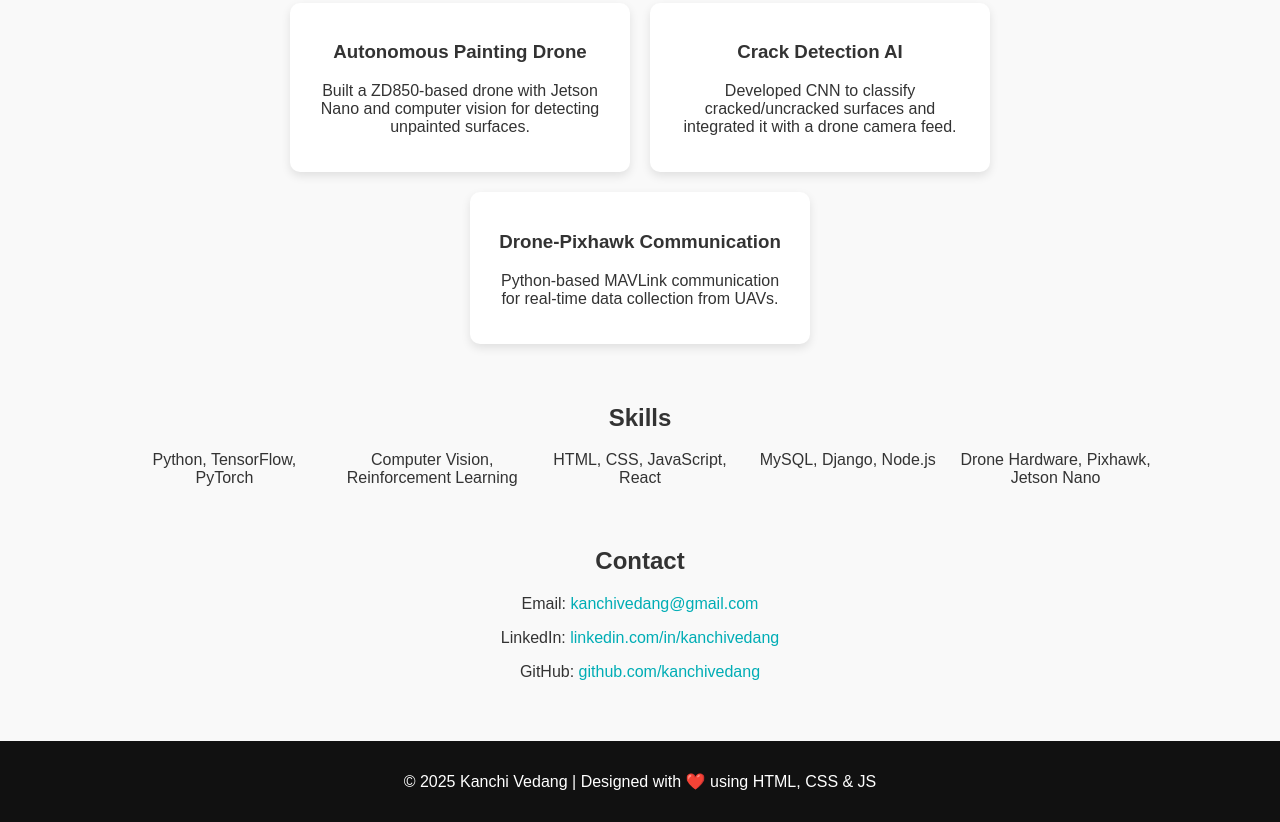
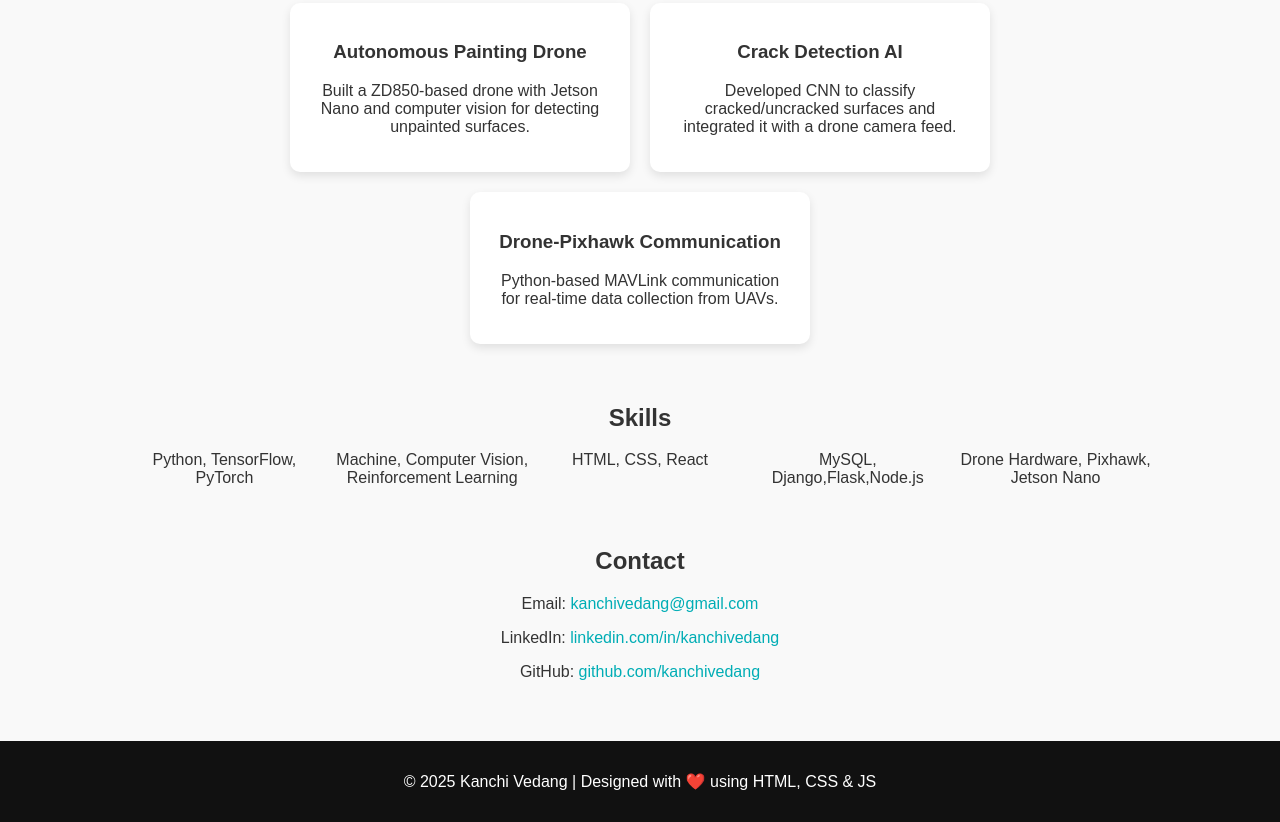
Before and after one commit to kanchi424/Me, a plain HTML site: page index.html in a window 1280 px wide. Shown: the part 1067-1889 px from the top of the page. Drawn offline with Linux system fonts and the light colour scheme; a script that the page names is missing.

Commit message:
Update index.html

```diff
--- a/index.html
+++ b/index.html
@@ -58,9 +58,9 @@
     <h2>Skills</h2>
     <ul class="skills-list">
       <li>Python, TensorFlow, PyTorch</li>
-      <li>Computer Vision, Reinforcement Learning</li>
-      <li>HTML, CSS, JavaScript, React</li>
-      <li>MySQL, Django, Node.js</li>
+      <li>Machine, Computer Vision, Reinforcement Learning</li>
+      <li>HTML, CSS, React</li>
+      <li>MySQL, Django,Flask,Node.js</li>
       <li>Drone Hardware, Pixhawk, Jetson Nano</li>
     </ul>
   </section>
```
